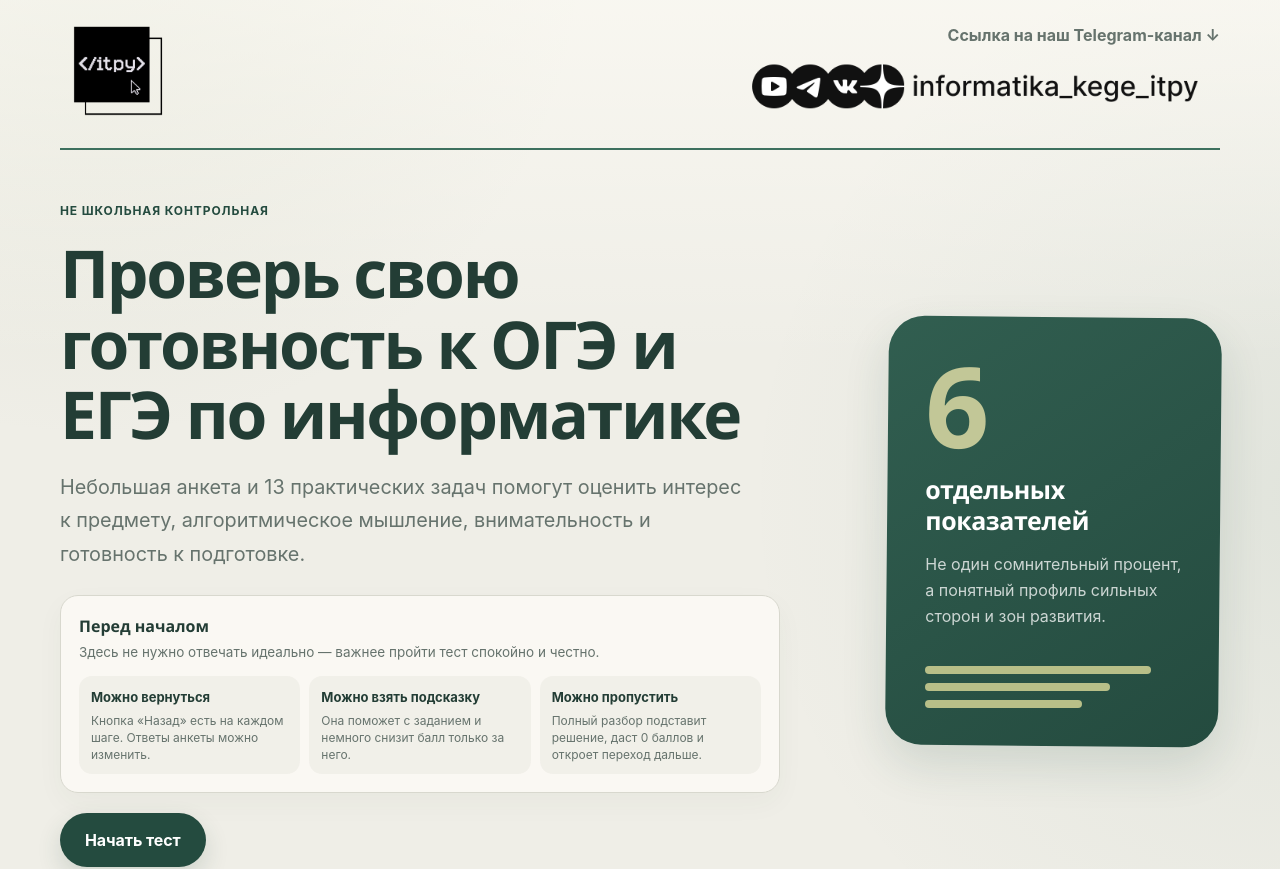
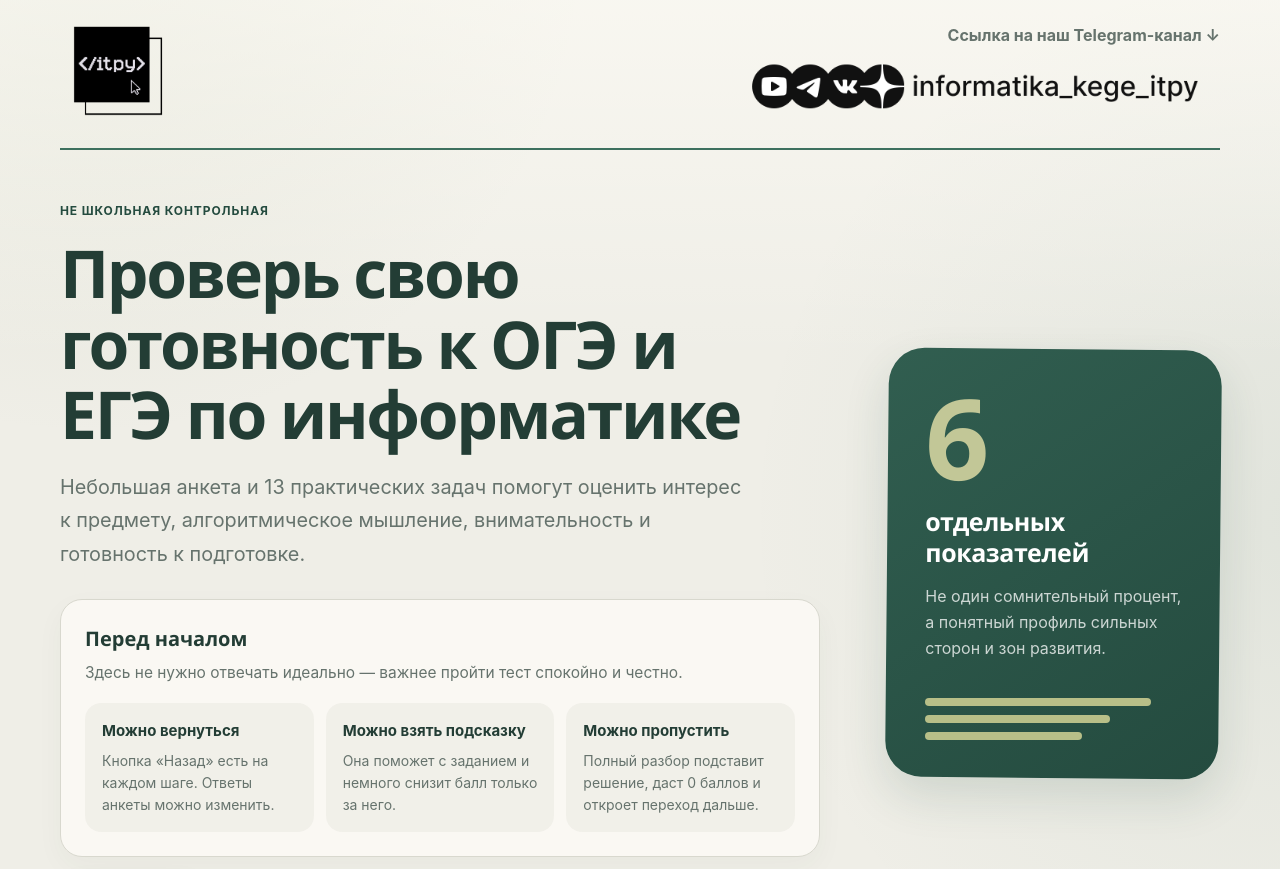
Before and after one commit to mikesha22/itpy-proftest, a Next.js app: page / in a window 1280 px wide. Shown: the top 869 px of the page. Built offline with nearby package versions, Linux system fonts and the light colour scheme.

Commit message:
исправлена композиция кнопок, + инструкция адевватнее по размеру

```diff
--- a/app/theme.css
+++ b/app/theme.css
@@ -80,11 +80,11 @@ body {
 }
 
 .test-guide {
-  max-width: 720px;
-  margin-top: 24px;
-  padding: 17px 18px 18px;
+  max-width: 760px;
+  margin-top: 28px;
+  padding: 23px 24px 24px;
   border: 1px solid var(--line);
-  border-radius: 18px;
+  border-radius: 22px;
   background: rgba(255, 253, 248, 0.72);
   box-shadow: 0 10px 28px rgba(49, 67, 59, 0.04);
 }
@@ -93,27 +93,28 @@ body {
   display: block;
   color: var(--ink);
   font-family: var(--font-heading);
-  font-size: 16px;
+  font-size: 20px;
   font-weight: 710;
 }
 
 .test-guide-heading p {
-  margin: 4px 0 0;
+  margin: 5px 0 0;
   color: var(--ink-soft);
-  font-size: 13.5px;
-  line-height: 1.45;
+  font-size: 15.5px;
+  line-height: 1.55;
 }
 
 .test-guide-grid {
   display: grid;
   grid-template-columns: repeat(3, minmax(0, 1fr));
-  gap: 9px;
-  margin-top: 13px;
+  gap: 12px;
+  margin-top: 18px;
 }
 
 .test-guide-item {
-  padding: 11px 12px;
-  border-radius: 13px;
+  min-height: 126px;
+  padding: 16px 17px;
+  border-radius: 16px;
   background: rgba(239, 238, 231, 0.72);
 }
 
@@ -124,15 +125,15 @@ body {
 
 .test-guide-item b {
   color: var(--ink);
-  font-size: 13px;
+  font-size: 15px;
   font-weight: 680;
 }
 
 .test-guide-item span {
-  margin-top: 4px;
+  margin-top: 7px;
   color: var(--ink-soft);
-  font-size: 12px;
-  line-height: 1.42;
+  font-size: 14px;
+  line-height: 1.55;
 }
 
 .hero-actions {
@@ -290,6 +291,37 @@ body {
   letter-spacing: 0.055em;
 }
 
+.question-navigation {
+  display: flex;
+  align-items: center;
+  gap: 18px;
+  margin-bottom: 20px;
+}
+
+.question-navigation .question-meta {
+  flex: 1;
+}
+
+.question-back {
+  flex: 0 0 auto;
+  min-height: 42px;
+  padding: 8px 14px;
+  border: 1px solid var(--line);
+  border-radius: 999px;
+  background: #fffefb;
+  line-height: 1;
+}
+
+.question-back:hover:not(:disabled) {
+  border-color: #a9ad82;
+  background: var(--lime-soft);
+}
+
+.question-back:disabled {
+  cursor: not-allowed;
+  opacity: 0.45;
+}
+
 .field-label,
 .interest-fieldset legend,
 .work-style legend,
@@ -436,7 +468,7 @@ select:focus {
 
   .test-guide {
     margin-top: 20px;
-    padding: 14px 15px;
+    padding: 18px;
   }
 
   .test-guide-grid {
@@ -445,7 +477,36 @@ select:focus {
   }
 
   .test-guide-item {
-    padding: 10px 11px;
+    min-height: 0;
+    padding: 14px 15px;
+  }
+
+  .test-guide-heading strong {
+    font-size: 18px;
+  }
+
+  .test-guide-heading p {
+    font-size: 15px;
+  }
+
+  .test-guide-item b {
+    font-size: 14.5px;
+  }
+
+  .test-guide-item span {
+    font-size: 13.5px;
+  }
+
+  .question-navigation {
+    align-items: flex-start;
+    gap: 12px;
+    margin-bottom: 18px;
+  }
+
+  .question-navigation .question-meta {
+    min-height: 42px;
+    align-items: center;
+    gap: 10px;
   }
 
   .question-card h1 {
```
Also changed, not shown: components/TestApp.tsx (+12 -6 lines).
